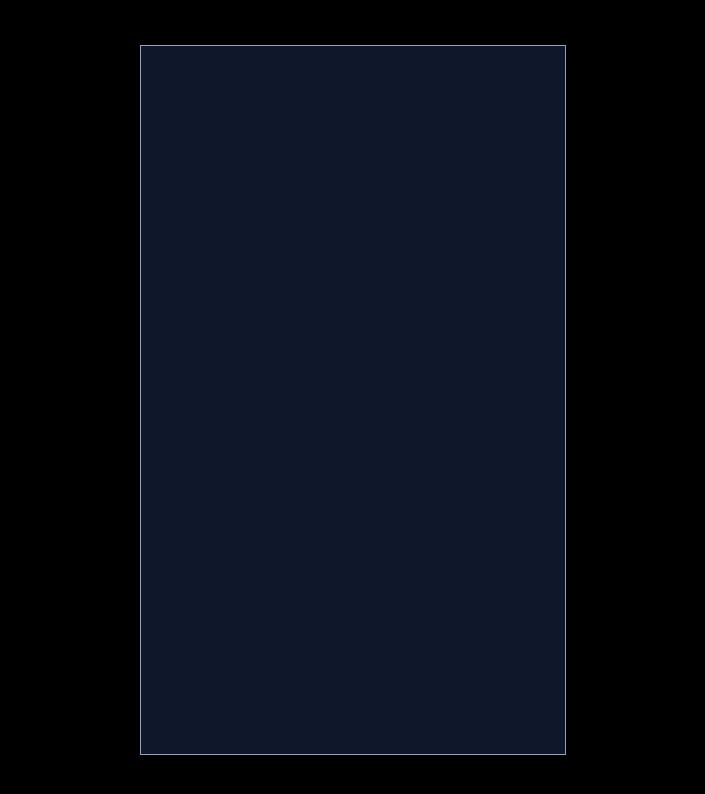
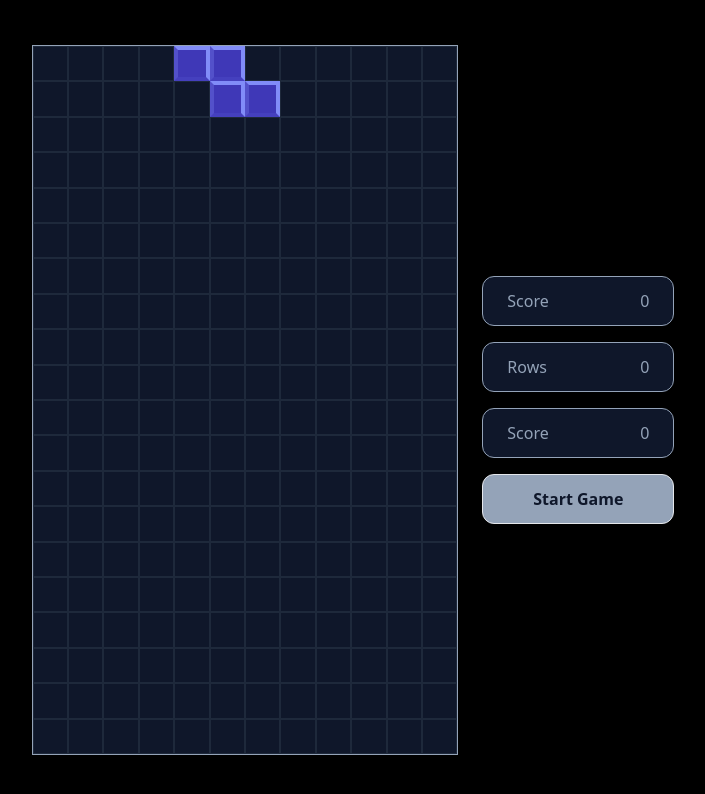
Before and after one commit to JustinFowlerArt/react-tetris, a React app: page / in a window 1280 px wide. Shown: the top 794 px of the page, without its empty margins (287-992 px from the left). Built offline with nearby package versions, Linux system fonts and the light colour scheme.

Commit message:
Add tetromino styles, stage and player logic, menu and reset

```diff
--- a/src/components/cell.tsx
+++ b/src/components/cell.tsx
@@ -1,5 +1,23 @@
-export const Cell = ({type}) => {
-    return (
-        <div className='bg-slate-900 aspect-square w-full'></div>
-    )
-}
+export const Cell = ({ type }: { type: string | number }) => {
+	return (
+		<div
+			className={`aspect-square w-full ${
+				type === 'I'
+					? 'border-4 bg-yellow-600/80 border-yellow-400 border-b-yellow-400/10 border-l-yellow-400/30'
+					: type === 'J'
+					? 'border-4 bg-red-600/80 border-red-400 border-b-red-400/10 border-l-red-400/30'
+					: type === 'L'
+					? 'border-4 bg-blue-600/80 border-blue-400 border-b-blue-400/10 border-l-blue-400/30'
+					: type === 'O'
+					? 'border-4 bg-green-600/80 border-green-400 border-b-green-400/10 border-l-green-400/30'
+					: type === 'S'
+					? 'border-4 bg-purple-600/80 border-purple-400 border-b-purple-400/10 border-l-purple-400/30'
+					: type === 'T'
+					? 'border-4 bg-orange-600/80 border-orange-400 border-b-orange-400/10 border-l-orange-400/30'
+					: type === 'Z'
+					? 'border-4 bg-indigo-600/80 border-indigo-400 border-b-indigo-400/10 border-l-indigo-400/30'
+					: 'border bg-slate-900 border-slate-800'
+			}`}
+		></div>
+	);
+};
--- a/src/components/gameHelpers.tsx
+++ b/src/components/gameHelpers.tsx
@@ -5,17 +5,21 @@ type BoxCollider = {
 	y2: number;
 };
 
-type Cell = number | string[];
-
 export const checkCollision = (rectA: BoxCollider, rectB: BoxCollider) =>
 	rectA.x1 < rectB.x2 &&
 	rectA.x2 > rectB.x1 &&
 	rectA.y1 < rectB.y2 &&
 	rectA.y2 > rectB.y1;
 
-export const gameHeight = 20;
+export type IStage = Array<Array<ICell>>;
 
-export const gameWidth = 12;
+export type ICell = (number | string)[];
 
-export const createStage = () =>
-	Array.from(Array(gameHeight), () => new Array(gameWidth).fill([0, 'clear']));
+export const clearCell: ICell = [0, 'clear'];
+
+export const stageHeight = 20;
+
+export const stageWidth = 12;
+
+export const createStage = (): IStage =>
+	Array.from(Array(stageHeight), () => new Array(stageWidth).fill(clearCell));
--- /dev/null
+++ b/src/components/menu.tsx
@@ -0,0 +1,12 @@
+import { Stat } from './stat';
+
+export const Menu = ({ startGame }: { startGame: () => void }) => {
+	return (
+		<aside className='flex flex-col space-y-4 w-48'>
+			<Stat text='Score' value={0} />
+			<Stat text='Rows' value={0} />
+			<Stat text='Score' value={0} />
+			<button className='bg-slate-400 text-slate-900 border rounded-xl py-3 px-6 font-bold hover:bg-slate-900 hover:border-slate-400 hover:text-slate-400' onClick={startGame}>Start Game</button>
+		</aside>
+	);
+};
--- a/src/components/stage.tsx
+++ b/src/components/stage.tsx
@@ -1,11 +1,10 @@
 import { Cell } from './cell';
+import { IStage } from './gameHelpers'
 
-type Cells = number | string[];
-
-export const Stage = ({ stage }: { stage: Cells[][] }) => {
+export const Stage = ({ stage }: { stage: IStage }) => {
 	return (
 		<div className='grid grid-cols-12 gap-0 auto-cols w-3/4 md:w-1/3 border border-slate-400'>
-			{stage.map(row => row.map((cell, x) => <Cell key={x} type={cell[0]} />))}
+			{stage.map(row => row.map((cell, x) => <Cell key={x} type={cell[0 as keyof typeof Cell]} />))}
 		</div>
 	);
 };
--- /dev/null
+++ b/src/components/stat.tsx
@@ -0,0 +1,13 @@
+interface Props {
+    text: string
+    value: number
+}
+
+export const Stat = ({text, value}: Props) => {
+    return (
+        <div className='flex w-full justify-between border bg-slate-900 border-slate-400 rounded-xl py-3 px-6 text-slate-400'>
+            <span className=''>{text}</span>
+            <span className=''>{value}</span>
+        </div>
+    )
+}
--- a/src/components/tetris.tsx
+++ b/src/components/tetris.tsx
@@ -1,18 +1,70 @@
 import { useState } from 'react';
 import { usePlayer } from '../hooks/usePlayer';
 import { useStage } from '../hooks/useStage';
+import { createStage } from './gameHelpers';
+import { Menu } from './menu';
 import { Stage } from './stage';
 
 export const Tetris = () => {
 	const [dropTime, setDropTime] = useState(null);
 	const [gameOver, setGameOver] = useState(false);
 
-	const { player } = usePlayer();
-	const { stage, setStage } = useStage(player);
+	const { player, updatePlayerPos, resetPlayer } = usePlayer();
+	const { stage, setStage } = useStage(player, resetPlayer);
+
+	const movePlayer = (dir: number) => {
+		updatePlayerPos({ x: dir, y: 0 },);
+	};
+
+	const startGame = () => {
+		// Reset everything
+		setStage(createStage());
+		resetPlayer();
+	};
+
+	const drop = () => {
+        console.log
+    };
+
+	const dropPlayer = () => {
+		drop();
+	};
+
+	const move = (e: React.KeyboardEvent<HTMLElement>) => {
+		const { key } = e;
+		if (!gameOver) {
+			switch (key) {
+				case 'a':
+				case 'ArrowLeft':
+					{
+						movePlayer(-1);
+					}
+					break;
+				case 'd':
+				case 'ArrowRight':
+					{
+						movePlayer(1);
+					}
+					break;
+				case 's':
+				case 'ArrowDown':
+					{
+						dropPlayer();
+					}
+					break;
+			}
+		}
+	};
 
 	return (
-		<main className='h-screen w-screen bg-black flex justify-center items-center'>
+		<main
+			className='h-screen w-screen bg-black flex justify-center items-center space-x-6'
+			role='button'
+			tabIndex={0}
+			onKeyDown={e => move(e)}
+		>
 			<Stage stage={stage} />
+            <Menu startGame={startGame}/>
 		</main>
 	);
 };
--- a/src/components/tetrominos.tsx
+++ b/src/components/tetrominos.tsx
@@ -10,10 +10,12 @@ type Tetrominos = {
 };
 
 type Tetromino = {
-	shape: [[]];
+	shape: TetrominoShape;
 };
 
-const TETROMINOS = {
+export type TetrominoShape = Array<Array<string | number>>
+
+const tetrominos: Tetrominos = {
 	0: { shape: [[0]] },
 	I: {
 		shape: [
@@ -52,9 +54,9 @@ const TETROMINOS = {
 	},
 	T: {
 		shape: [
-			[0, 0, 0],
 			['T', 'T', 'T'],
 			[0, 'T', 0],
+            [0, 0, 0],
 		],
 	},
 	Z: {
@@ -67,8 +69,8 @@ const TETROMINOS = {
 };
 
 export const randomTetromino = () => {
-	const tetrominos = 'IJLOSTZ';
+	const tetrominoKeys = 'IJLOSTZ';
 	const randomTetromino =
-		tetrominos[Math.floor(Math.random() * tetrominos.length)];
-	return TETROMINOS[randomTetromino as keyof Tetrominos];
+        tetrominoKeys[Math.floor(Math.random() * tetrominoKeys.length)];
+	return tetrominos[randomTetromino as keyof Tetrominos];
 };
--- a/src/hooks/usePlayer.tsx
+++ b/src/hooks/usePlayer.tsx
@@ -1,12 +1,33 @@
-import { useState } from 'react'
-import { randomTetromino } from '../components/tetrominos'
+import { useCallback, useState } from 'react';
+import { stageWidth } from '../components/gameHelpers';
+import { randomTetromino, TetrominoShape } from '../components/tetrominos';
+
+export type Player = {
+    pos: { x: number, y: number },
+    tetromino: TetrominoShape,
+    collided: false,
+}
 
 export const usePlayer = () => {
-    const [player, setPlayer] = useState({
-        pos: {x: 0, y: 0},
-        tetromino: randomTetromino().shape,
-        collided: false
-    })
+	const [player, setPlayer] = useState<Player>({
+		pos: { x: stageWidth / 2 - 2, y: 0 },
+		tetromino: randomTetromino().shape,
+		collided: false,
+	});
 
-    return {player}
-}
+	const updatePlayerPos = (x: number, y: number, collided: boolean) => {
+		setPlayer(prev => ({
+            ...prev, pos: {x: (prev.pos.x += x), y: (prev.pos.y += y), collided}
+        }));
+	};
+
+	const resetPlayer = useCallback(() => {
+		setPlayer({
+			pos: { x: stageWidth / 2 - 2, y: 0 },
+			tetromino: randomTetromino().shape,
+			collided: false,
+		});
+	}, []);
+
+	return { player, updatePlayerPos, resetPlayer };
+};
--- a/src/hooks/useStage.tsx
+++ b/src/hooks/useStage.tsx
@@ -1,8 +1,37 @@
-import { useState } from 'react'
-import { createStage } from '../components/gameHelpers'
+import { useEffect, useState } from 'react';
+import { Cell } from '../components/cell';
+import { clearCell, createStage, IStage } from '../components/gameHelpers';
+import { Player } from './usePlayer';
 
-export const useStage = () => {
-    const [stage, setStage] = useState(createStage())
+export const useStage = (player: Player, resetPlayer: () => void) => {
+	const [stage, setStage] = useState<IStage>(createStage());
 
-    return {stage, setStage}
-}
+	useEffect(() => {
+		const updateStage = (prevStage: IStage): IStage => {
+			// First flush the stage
+			const newStage: IStage = prevStage.map(row =>
+				row.map(cell =>
+					cell[1 as keyof typeof Cell] === 'clear' ? clearCell : cell
+				)
+			);
+
+			// Then draw the tetromino
+			player.tetromino.forEach((row, y) => {
+				row.forEach((value, x) => {
+					if (value !== 0) {
+						newStage[y + player.pos.y][x + player.pos.x] = [
+							value,
+							`${player.collided ? 'merged' : 'clear'}`,
+						];
+					}
+				});
+			});
+
+			return newStage;
+		};
+
+		setStage(prev => updateStage(prev));
+	}, [player.collided, player.pos.x, player.pos.y, player.tetromino]);
+
+	return { stage, setStage };
+};
```
